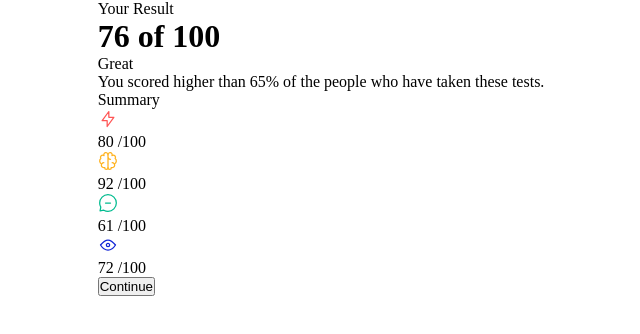
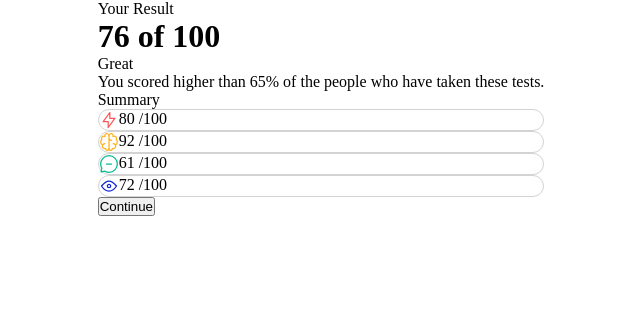
Before and after one commit to malique15/Results-Summary__FrontEndMentor, a plain HTML site: page index.html in a window 1280 px wide. Shown: the whole page, without its empty margins (319-959 px from the left). Drawn offline with Linux system fonts and the light colour scheme.

Commit message:
bordered summary section

```diff
--- a/style.css
+++ b/style.css
@@ -10,6 +10,12 @@ body {
     align-items: center;
 }
 
-.summary-percentage {
+
+.reaction_sec,
+.memory_sec,
+.verbal_sec,
+.visual_sec {
     display: flex;
+    border: 1px solid lightgray;
+    border-radius: 1rem;
 }
```
